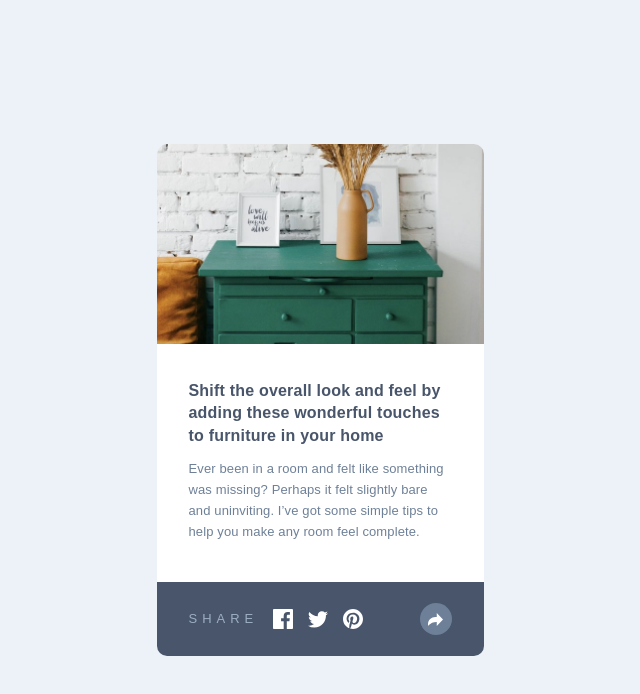
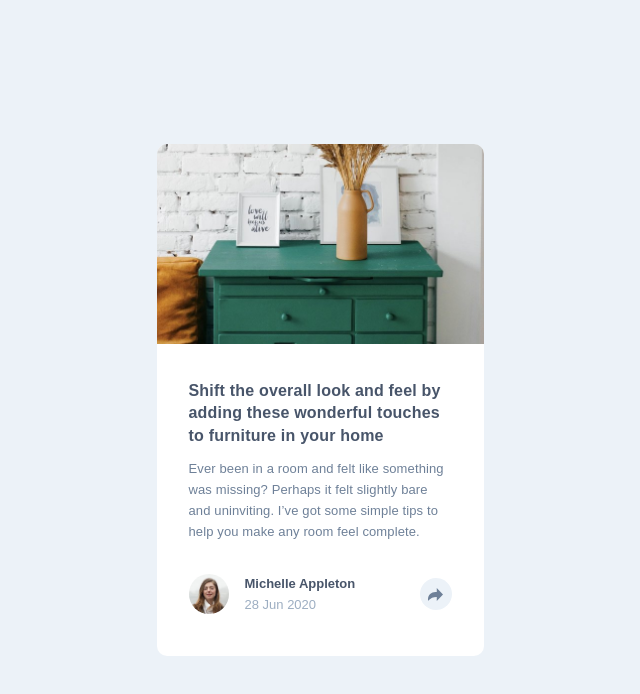
Before and after one commit to waquintero-ia/articlePreview, a React app: page / in a window 1280 px wide. Shown: the top 694 px of the page, without its empty margins (320-960 px from the left). Built offline with nearby package versions, Linux system fonts and the light colour scheme; the HTML template or start-up script is replaced by a standard one.

Commit message:
toggle share main

```diff
--- a/package.json
+++ b/package.json
@@ -10,6 +10,7 @@
     "preview": "vite preview"
   },
   "dependencies": {
+    "prop-types": "^15.8.1",
     "react": "^18.3.1",
     "react-dom": "^18.3.1"
   },
--- a/src/component/Card.jsx
+++ b/src/component/Card.jsx
@@ -1,9 +1,16 @@
+import { useState } from "react"
 import Description from "./Description"
 import Hero from "./Hero"
-//import ShareMain from "./ShareMain"
+import ShareMain from "./ShareMain"
 import SharePopup from "./SharePopup"
 
 const Card = () =>{
+  const [share, setShare] = useState(false)
+
+  const handleClick = () => {
+    setShare(!share)
+  };
+
   return(
     <>
       <div className="card_container relative w-[327px] min-h-[512px] bg-white rounded-[10px] overflow-hidden">
@@ -11,8 +18,11 @@ const Card = () =>{
           <Hero />
           <div className="card_description flex flex-col pt-[36px] px-[32px] pb-[20px] gap-[32px]">
           <Description />
-          {/*<ShareMain />*/}
-          <SharePopup />
+          <ShareMain
+            handleClick={handleClick}/>
+          {
+            share && <SharePopup />
+          }
           </div>
         </div>
       </div>
--- a/src/component/Share.jsx
+++ b/src/component/Share.jsx
@@ -1,11 +1,17 @@
-const Share = () =>{
+import PropTypes from 'prop-types';
+
+const Share = ({handleClick}) =>{
   return(
     <>
-      <picture className="w-[32px] h-[32px] flex justify-center items-center bg-blue-300 rounded-full">
+      <picture className="w-[32px] h-[32px] flex justify-center items-center bg-blue-300 rounded-full" onClick={handleClick}>
         <img src="./images/icon-share.svg" alt="Share" />
       </picture>
     </>
   )
 }
 
+Share.propTypes = {
+  handleClick: PropTypes.func.isRequired,
+};
+
 export default Share
--- a/src/component/ShareMain.jsx
+++ b/src/component/ShareMain.jsx
@@ -2,7 +2,9 @@ import ImageProfile from "./ImageProfile"
 import Share from "./Share"
 import DescriptionProfile from "./DescriptionProfile"
 
-const ShareMain = () =>{
+import PropTypes from 'prop-types';
+
+const ShareMain = ({handleClick}) =>{
   return(
     <>
       <div className="card_share flex justify-between items-center">
@@ -10,10 +12,15 @@ const ShareMain = () =>{
           <ImageProfile />
           <DescriptionProfile />
         </div>
-          <Share />
+          <Share
+            handleClick={handleClick}/>
       </div>
     </>
   )
 }
 
+ShareMain.propTypes = {
+  handleClick: PropTypes.func.isRequired,
+};
+
 export default ShareMain
```
Also changed, not shown: 1 other file (tests, documents, lock files or other folders).
